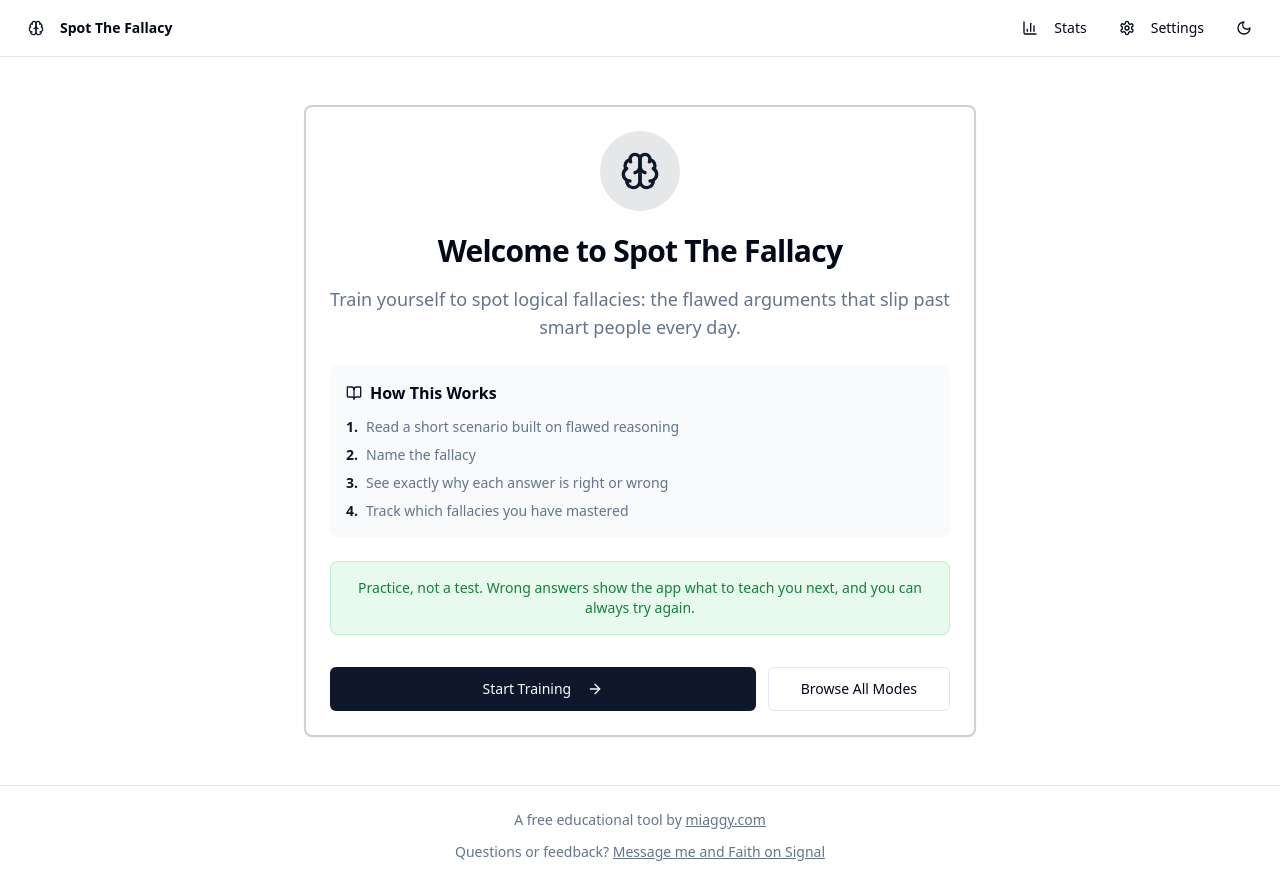
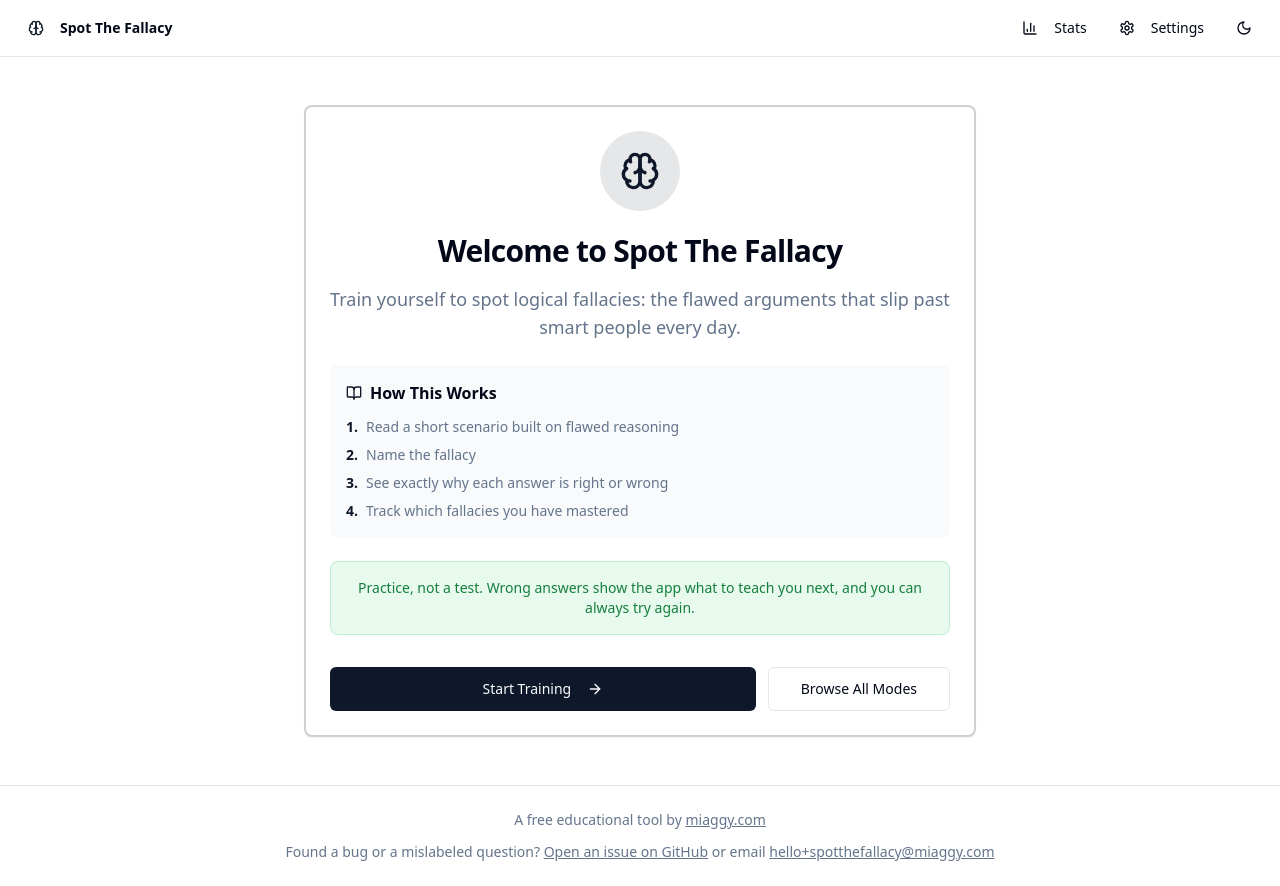
Before and after one commit to AUAggy/SpotTheFallacy, a React (Vite) app: page / in a window 1280 px wide. Built offline with nearby package versions, Linux system fonts and the light colour scheme; the HTML template or start-up script is replaced by a standard one.

Commit message:
Point the footer at GitHub issues and the feedback address instead of a personal Signal link.

```diff
--- a/src/components/Footer.tsx
+++ b/src/components/Footer.tsx
@@ -15,14 +15,21 @@
             </a>
           </p>
           <p>
-            Questions or feedback?{" "}
+            Found a bug or a mislabeled question?{" "}
             <a
-              href="https://signal.me/#eu/wtCGOnxHRTUX7LzOlYb1d4ZAipP_l41CFM_qT1wogl93-5XX3S9JD7Aw0KnZpkYh"
+              href="https://github.com/AUAggy/SpotTheFallacy/issues"
               target="_blank"
               rel="noopener noreferrer"
               className="underline hover:text-foreground transition-colors"
             >
-              Message me and Faith on Signal
+              Open an issue on GitHub
+            </a>{" "}
+            or email{" "}
+            <a
+              href="mailto:hello+spotthefallacy@miaggy.com"
+              className="underline hover:text-foreground transition-colors"
+            >
+              hello+spotthefallacy@miaggy.com
             </a>
           </p>
         </div>
```
